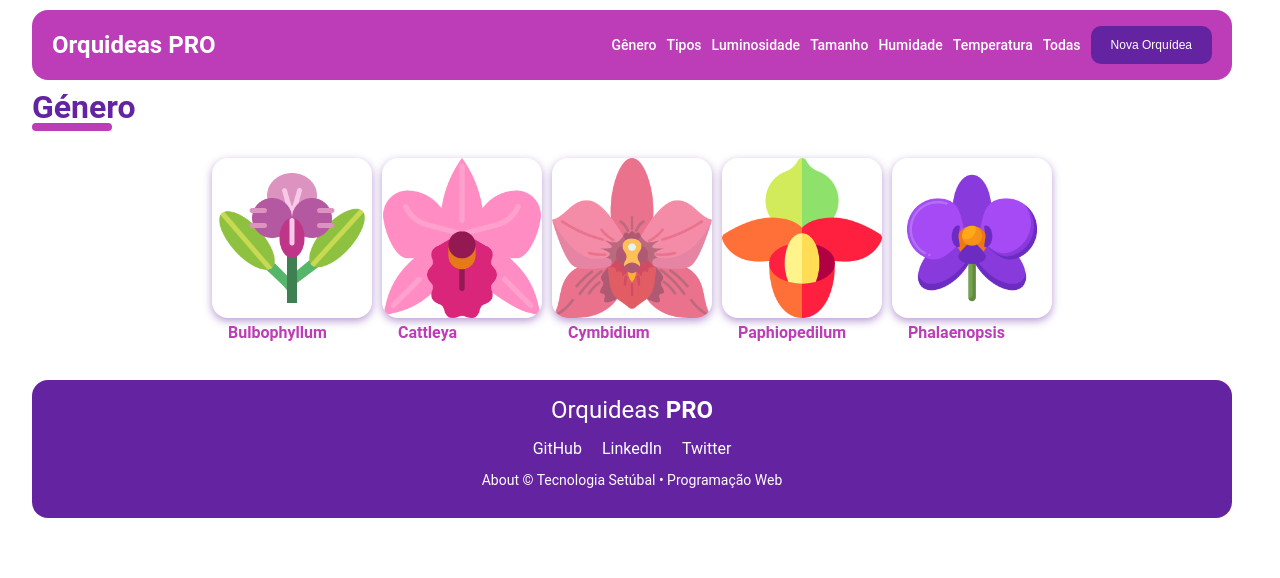
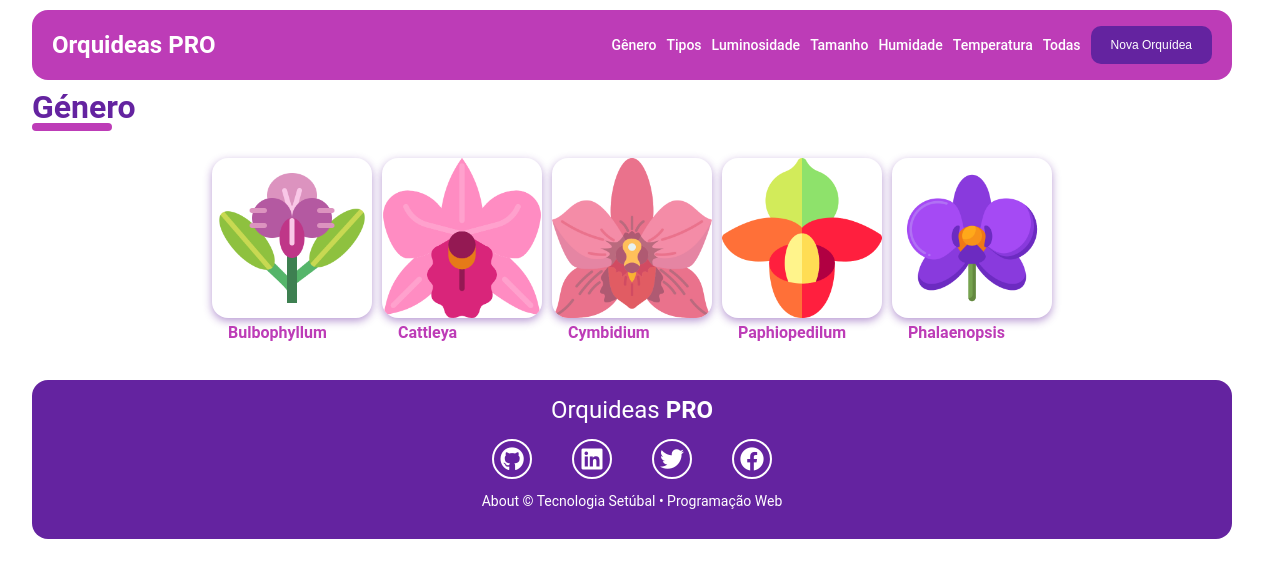
Before and after one commit to CarloSousa261996/orquideas-pro, a plain HTML site: page www/index.html in a window 1280 px wide. Drawn offline with Linux system fonts and the light colour scheme.

Commit message:
mudança para icon

```diff
--- a/www/Css/style.css
+++ b/www/Css/style.css
@@ -16,6 +16,43 @@
     --root-border-radius: var(--root-space);
     --root-double-space: calc(var(--root-space) * 2);
 }
+@keyframes slideLeft {
+    0% {
+        transform: translateX(50px);
+        opacity: 0;
+    }
+    100% {
+        transform: translateX(0);
+        opacity: 1;
+    }
+}
+.iconClass {
+    text-decoration: none;
+    display: inline-flex;
+    margin: auto;
+    justify-content: center;
+    align-items: center;
+    border-radius: 50%;
+    width: 40px;
+    height: 40px;
+    border: 2px solid #fff;
+    position: relative;
+    color: #fff;
+    font-size: 24px;
+    transition: 0.3s;
+    opacity: 0;
+    animation: slideLeft .5s ease forwards;
+    animation-delay: calc(.2s * var(--i));
+    transition-property:transform ;}
+
+.iconClass:not(:last-child){
+    margin-right: 60px;}
+
+.a, .iconClass:hover{
+    color: var(--root-secondary-color);
+    transform: scale(1.5);
+    box-shadow: 0 0 20px  #fff;}
+
 
 body {
     display: flex;
--- a/www/Javascript/components/footer.js
+++ b/www/Javascript/components/footer.js
@@ -6,9 +6,10 @@ export function Footer() {
   footer.appendChild(Logo());
 
   const utilsLink = [
-    { label: "GitHub", url: "https://github.com" },
-    { label: "LinkedIn", url: "https://www.linkedin.com" },
-    { label: "Twitter", url: "https://twitter.com" },
+    { label: "GitHub", url: "https://github.com", iconClass: "fa-brands fa-github" },
+    { label: "LinkedIn", url: "https://www.linkedin.com", iconClass: "fa-brands fa-linkedin" },
+    { label: "Twitter", url: "https://twitter.com", iconClass: "fa-brands fa-twitter" },
+    { label: "Facebook", url: "https://www.facebook.com", iconClass: "fa-brands fa-facebook" },
   ];
 
   const footerLink = document.createElement("div");
@@ -16,10 +17,18 @@ export function Footer() {
 
   utilsLink.forEach((item) => {
     const a = document.createElement("a");
-    a.textContent = item.label;
     a.href = item.url;
     a.target = "_blank";
     a.rel = "noopener noreferrer";
+    a.setAttribute("aria-label", item.label);
+    a.title = item.label;
+
+    const icon = document.createElement("i");
+    icon.className = item.iconClass;
+    icon.style.fontSize = "24px";
+    icon.style.margin = "0 10px";
+    icon.classList.add("iconClass");
+    a.appendChild(icon);
     footerLink.appendChild(a);
   });
 
--- a/www/index.html
+++ b/www/index.html
@@ -5,6 +5,7 @@
         <meta name="viewport" content="width=device-width, initial-scale=1.0" />
         <title>Orquídeas</title>
         <link rel="icon" type="image/x-icon" href="../www/images/favicon.ico">
+        <link rel="stylesheet" href="https://cdnjs.cloudflare.com/ajax/libs/font-awesome/6.4.0/css/all.min.css">
         <link rel="stylesheet" href="Css/style.css" />
     </head>
     <body ></body>
```
